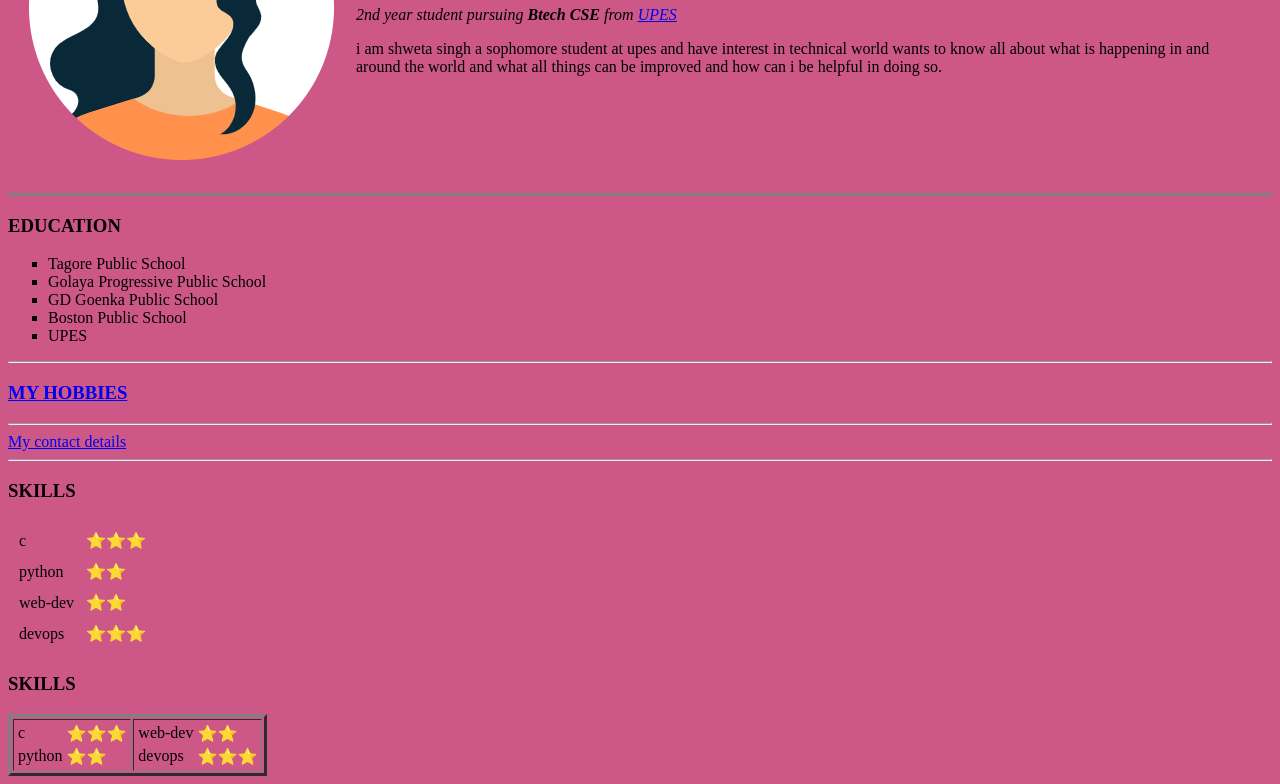
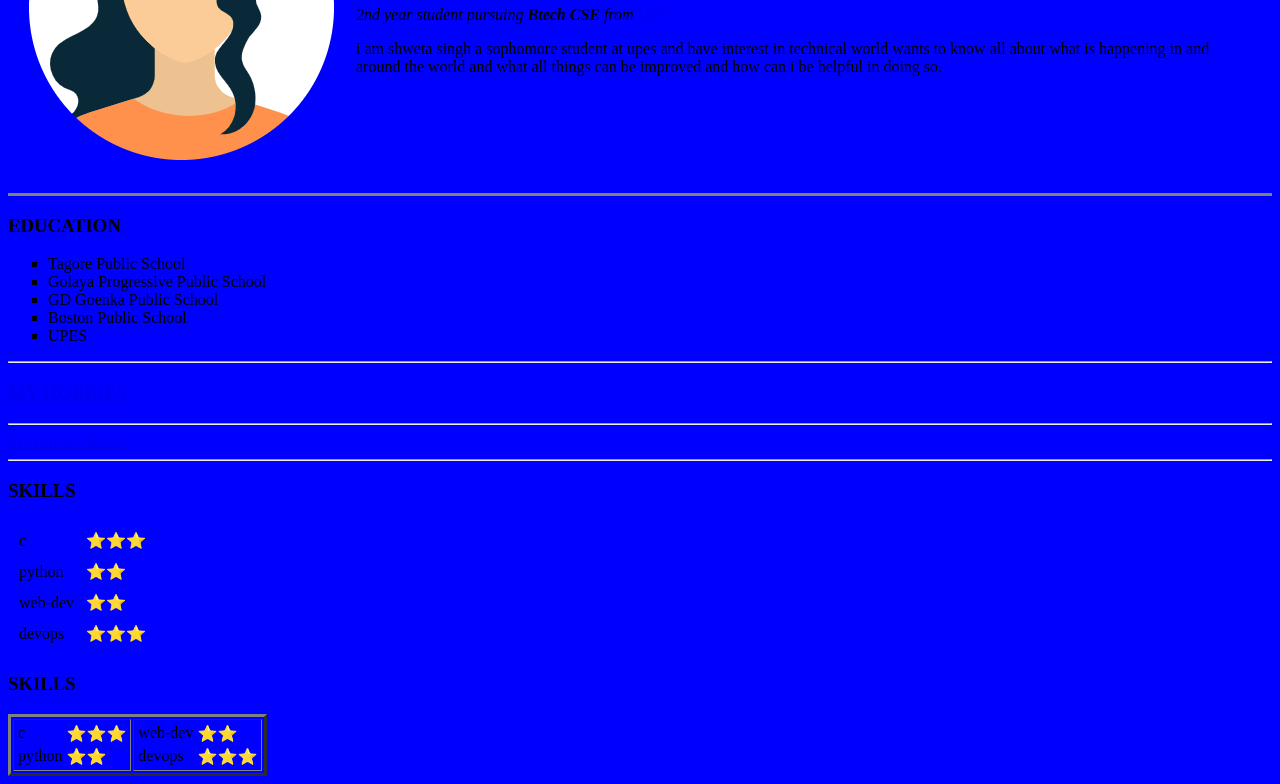
Before and after one commit to shwetasng/Web-development, a plain HTML site: page index.html in a window 1280 px wide. Shown: the part 174-958 px from the top of the page. Drawn offline with Linux system fonts and the light colour scheme.

Commit message:
style tag added inside head tag

```diff
--- a/index.html
+++ b/index.html
@@ -4,10 +4,16 @@
 <head>
     <meta charset="UTF-8">
     <title>💜Shweta's Website</title>
+
+    <style>
+        body {
+            background-color : blue;
+        }
+    </style>
 </head>
 
 
-<body style="background-color: #CD5888;">
+<body>
     <table cellspacing="20">
         <tr>
             <td> <img src="images\profile.png" alt="my image"></td>
```
